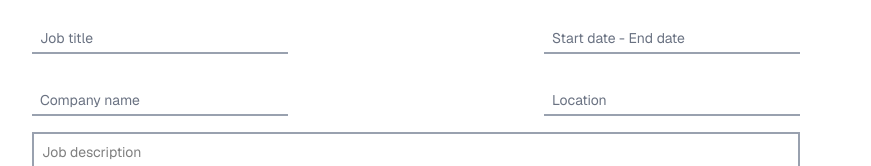
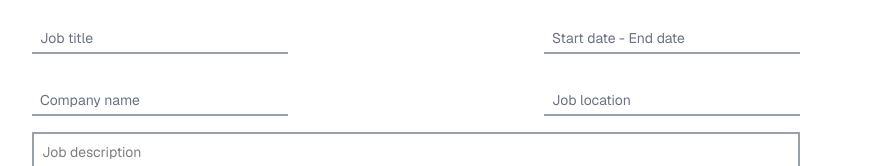
Before and after one commit to Splavacodo/cv-generator, a Next.js app: page / in a window 1280 px wide. Both pictures are taken after a click on the button "Add experience". Shown: the part 173-339 px from the top of the page, without its empty margins (224-1095 px from the left). Built offline with nearby package versions, Linux system fonts and the light colour scheme.

Commit message:
Abstracted repeated input-label pairs into an Input componenet and replaced the pairs with the new component in the Section component

```diff
--- /dev/null
+++ b/app/components/Input.tsx
@@ -0,0 +1,47 @@
+export default function Input(
+    { inputId, inputType, inputPlaceholder, inputValue, onChangeHandler} :
+    { inputId: string, inputType: string, inputPlaceholder: string, inputValue: string, onChangeHandler: () => void}) {
+
+        {
+            if (inputType === "text") {
+                return (
+                    <div className="relative w-1/3 mb-2">
+                        <input
+                            type="text"
+                            id={inputId}
+                            className="peer w-full border-b-2 border-gray-400 bg-transparent px-2 pb-2 pt-4 text-sm outline-none transition-colors focus:border-blue-600"
+                            placeholder=" "
+                            onChange={onChangeHandler}
+                            value={inputValue}
+                        />
+                        <label
+                            htmlFor={inputId}
+                            className="absolute left-2 -top-1 text-sm text-gray-500 transition-all peer-placeholder-shown:top-5 peer-placeholder-shown:text-sm peer-focus:-top-1 peer-focus:text-sm peer-focus:text-blue-600"
+                        >
+                            {inputPlaceholder}
+                        </label>
+                    </div>
+                );
+            }
+            else if (inputType === "email") {
+                return (
+                    <div className="relative w-1/3 mb-2">
+                        <input
+                            type="email"
+                            id={inputId}
+                            className="peer w-full border-b-2 border-gray-400 bg-transparent px-2 pb-2 pt-4 text-sm outline-none transition-colors focus:border-blue-600"
+                            placeholder=" "
+                            onChange={onChangeHandler}
+                            value={inputValue}
+                        />
+                        <label
+                            htmlFor={inputId}
+                            className="absolute left-2 -top-1 text-sm text-gray-500 transition-all peer-placeholder-shown:top-5 peer-placeholder-shown:text-sm peer-focus:-top-1 peer-focus:text-sm peer-focus:text-blue-600"
+                        >
+                            {inputPlaceholder}
+                        </label>
+                    </div>
+                );
+            }
+        }
+}
--- a/app/components/Section.tsx
+++ b/app/components/Section.tsx
@@ -5,6 +5,7 @@ import { useState } from "react";
 import Button from "./Button";
 import ButtonActions from "./ButtonActions";
 import SectionContentList from "./SectionContentList";
+import Input from "./Input";
 
 export default function Section({ title, type }: { title: string, type: string}) {
     const [isAdding, setAdding] = useState(false);
@@ -27,69 +28,39 @@ export default function Section({ title, type }: { title: string, type: string})
                         {isAdding && (
                             <div className="flex flex-col pb-4 gap-2">
                                 <div className="flex justify-between">
-                                    <div className="relative w-1/3 mb-2">
-                                        <input
-                                            id="job-title"
-                                            type="text"
-                                            className="peer w-full border-b-2 border-gray-400 bg-transparent px-2 pb-2 pt-4 text-sm outline-none transition-colors focus:border-blue-600"
-                                            placeholder=" "
-                                        />
-                                        <label
-                                            htmlFor="job-title"
-                                            className="absolute left-2 -top-1 text-sm text-gray-500 transition-all peer-placeholder-shown:top-5 peer-placeholder-shown:text-sm peer-focus:-top-1 peer-focus:text-sm peer-focus:text-blue-600"
-                                        >
-                                            Job title
-                                        </label>
-                                    </div>
+                                    <Input
+                                        inputId="job-title"
+                                        inputType="text"
+                                        inputPlaceholder="Job title"
+                                        onChangeHandler={() => {}}
+                                        inputValue=""
+                                    />
 
-                                    <div className="relative w-1/3 mb-2">
-                                        <input
-                                            id="dates-of-attendence"
-                                            type="text"
-                                            className="peer w-full border-b-2 border-gray-400 bg-transparent px-2 pb-2 pt-4 text-sm outline-none transition-colors focus:border-blue-600"
-                                            placeholder=" "
-                                        />
-
-                                        <label
-                                            htmlFor="dates-of-attendence"
-                                            className="absolute left-2 -top-1 text-sm text-gray-500 transition-all peer-placeholder-shown:top-5 peer-placeholder-shown:text-sm peer-focus:-top-1 peer-focus:text-sm peer-focus:text-blue-600"
-                                        >
-                                            Start date - End date
-                                        </label>
-                                    </div>
+                                    <Input
+                                        inputId="dates-of-attendence"
+                                        inputType="text"
+                                        inputPlaceholder="Start date - End date"
+                                        onChangeHandler={() => {}}
+                                        inputValue=""
+                                    />
                                 </div>
 
                                 <div className="flex justify-between">
-                                    <div className="relative w-1/3 mb-2">
-                                        <input
-                                            id="company-name"
-                                            type="text"
-                                            className="peer w-full border-b-2 border-gray-400 bg-transparent px-2 pb-2 pt-4 text-sm outline-none transition-colors focus:border-blue-600"
-                                            placeholder=" "
-                                        />
-                                        <label
-                                            htmlFor="company-name"
-                                            className="absolute left-2 -top-1 text-sm text-gray-500 transition-all peer-placeholder-shown:top-5 peer-placeholder-shown:text-sm peer-focus:-top-1 peer-focus:text-sm peer-focus:text-blue-600"
-                                        >
-                                            Company name
-                                        </label>
-                                    </div>
+                                    <Input
+                                        inputId="company-name"
+                                        inputType="text"
+                                        inputPlaceholder="Company name"
+                                        onChangeHandler={() => {}}
+                                        inputValue=""
+                                    />
 
-                                    <div className="relative w-1/3 mb-2">
-                                        <input
-                                            id="location"
-                                            type="text"
-                                            className="peer w-full border-b-2 border-gray-400 bg-transparent px-2 pb-2 pt-4 text-sm outline-none transition-colors focus:border-blue-600"
-                                            placeholder=" "
-                                        />
-
-                                        <label
-                                            htmlFor="location"
-                                            className="absolute left-2 -top-1 text-sm text-gray-500 transition-all peer-placeholder-shown:top-5 peer-placeholder-shown:text-sm peer-focus:-top-1 peer-focus:text-sm peer-focus:text-blue-600"
-                                        >
-                                            Location
-                                        </label>
-                                    </div>
+                                    <Input
+                                        inputId="job-location"
+                                        inputType="text"
+                                        inputPlaceholder="Job location"
+                                        onChangeHandler={() => {}}
+                                        inputValue=""
+                                    />
                                 </div>
 
                                 <textarea
```
